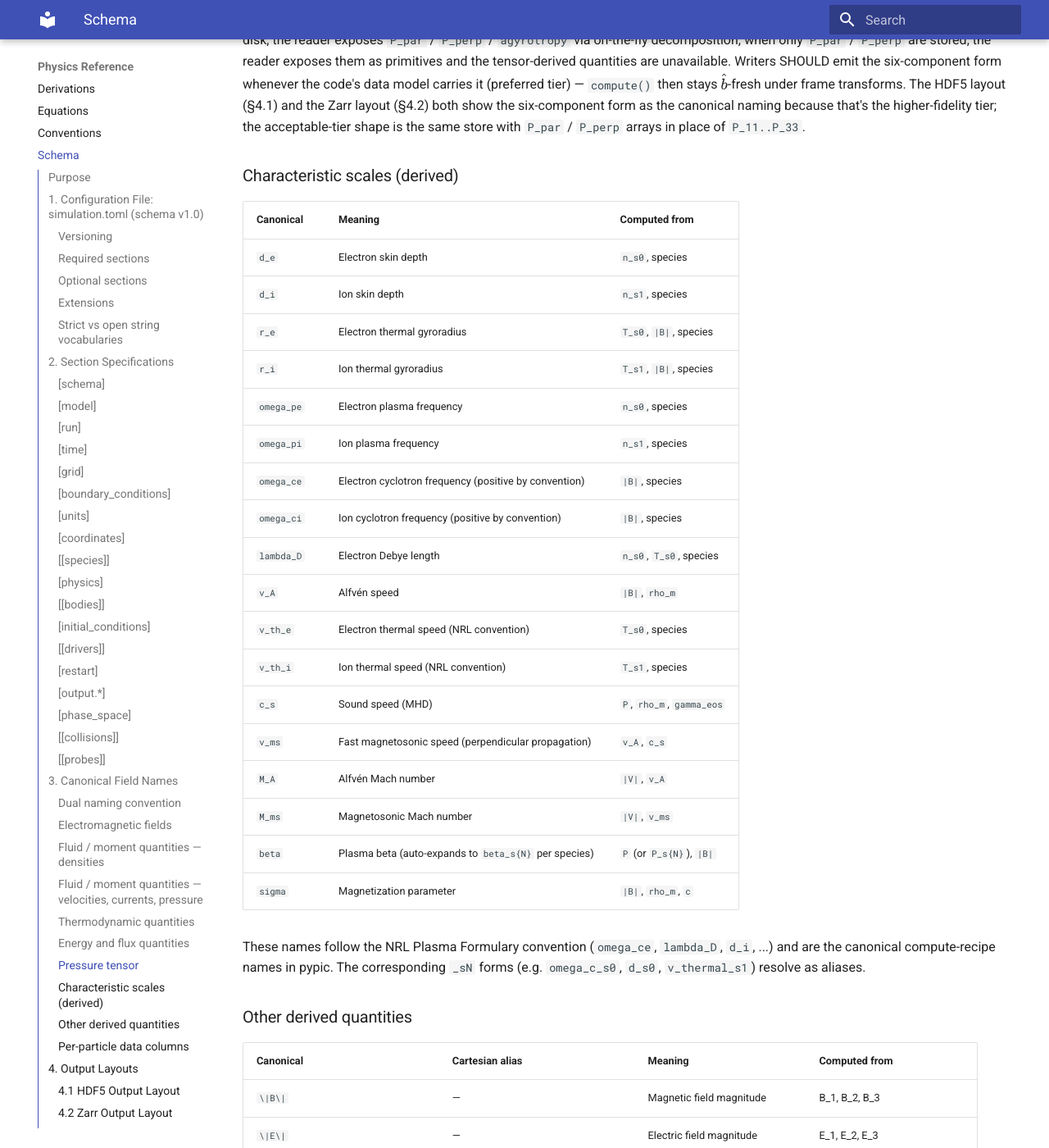
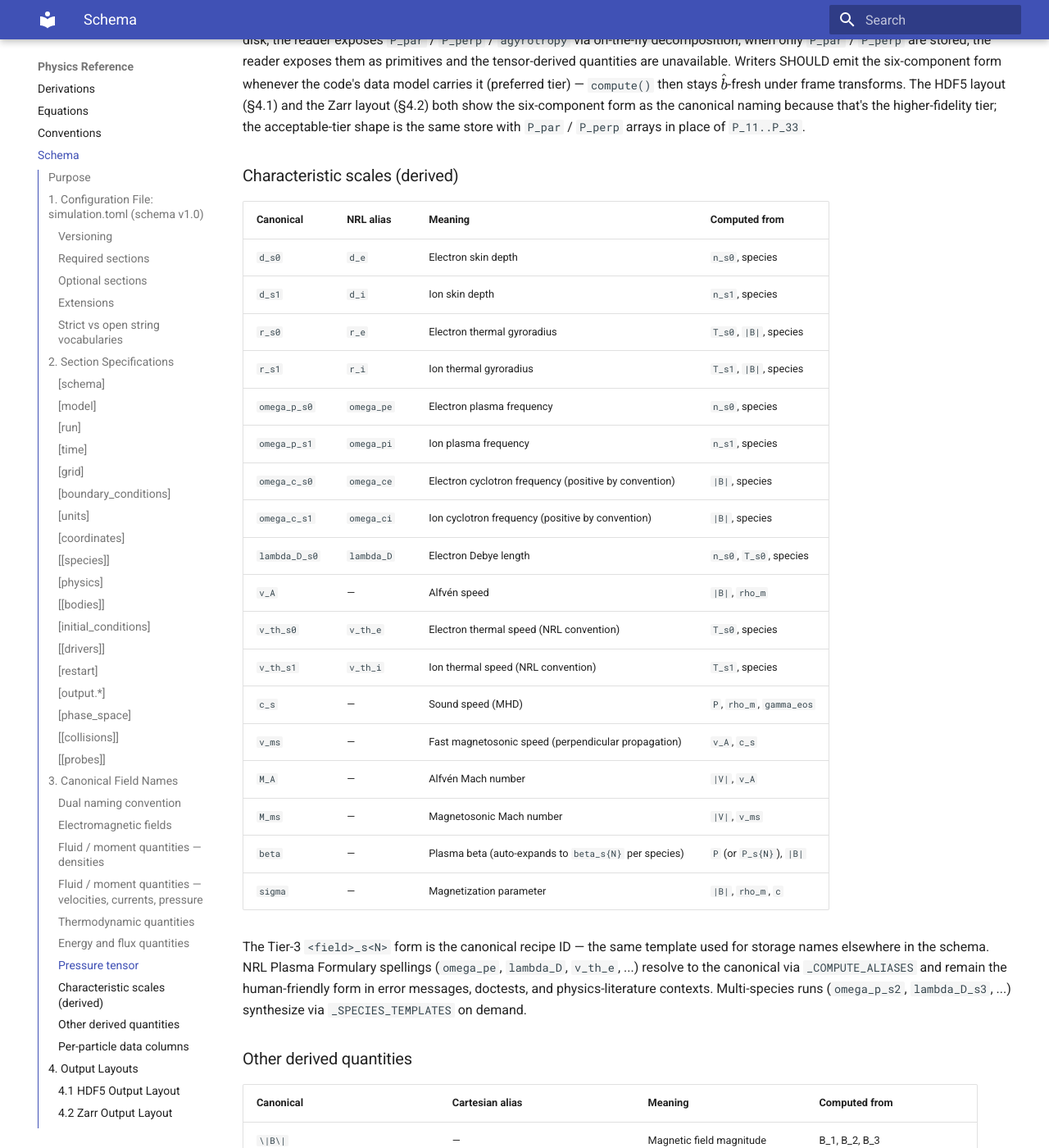
Before and after one commit to rusaitis/pypic, an MkDocs documentation site: the page built from docs/schema.md, in a window 1280 px wide and 1400 px high, scrolled down 22330 px. Shown: the whole window at 82% size. Built offline with MkDocs 1.6.1 and Material for MkDocs 9.7.7, drawn with Linux system fonts in a browser that asks for light colours.

Commit message:
refactor: derived names use Tier-3 _sN canonical, flip alias dir
Aligns derived/compute-only names with storage-name direction:
omega_pe/omega_ce/d_e/v_th_e/r_e/lambda_D become NRL Plasma
Formulary aliases pointing to canonical omega_p_s0/omega_c_s0/
d_s0/v_th_s0/r_s0/lambda_D_s0 (same template as storage names).
Eliminates the omega_pe-vs-v_th_e sibling mismatch and the
"derived is different" carve-out — one rule now covers every
per-species name. Multi-species runs continue to synthesize via
_SPECIES_TEMPLATES on demand.

Both spellings still resolve: compute("omega_pe") and
compute("omega_p_s0") return identical arrays.

Assisted-by: Claude Opus 4.7 (1M context)

```diff
--- a/docs/schema.md
+++ b/docs/schema.md
@@ -1167,31 +1167,34 @@ arrays in place of `P_11..P_33`.
 
 ### Characteristic scales (derived)
 
-| Canonical | Meaning | Computed from |
-|-----------|---------|---------------|
-| `d_e` | Electron skin depth | `n_s0`, species |
-| `d_i` | Ion skin depth | `n_s1`, species |
-| `r_e` | Electron thermal gyroradius | `T_s0`, `|B|`, species |
-| `r_i` | Ion thermal gyroradius | `T_s1`, `|B|`, species |
-| `omega_pe` | Electron plasma frequency | `n_s0`, species |
-| `omega_pi` | Ion plasma frequency | `n_s1`, species |
-| `omega_ce` | Electron cyclotron frequency (positive by convention) | `|B|`, species |
-| `omega_ci` | Ion cyclotron frequency (positive by convention) | `|B|`, species |
-| `lambda_D` | Electron Debye length | `n_s0`, `T_s0`, species |
-| `v_A` | Alfvén speed | `|B|`, `rho_m` |
-| `v_th_e` | Electron thermal speed (NRL convention) | `T_s0`, species |
-| `v_th_i` | Ion thermal speed (NRL convention) | `T_s1`, species |
-| `c_s` | Sound speed (MHD) | `P`, `rho_m`, `gamma_eos` |
-| `v_ms` | Fast magnetosonic speed (perpendicular propagation) | `v_A`, `c_s` |
-| `M_A` | Alfvén Mach number | `|V|`, `v_A` |
-| `M_ms` | Magnetosonic Mach number | `|V|`, `v_ms` |
-| `beta` | Plasma beta (auto-expands to `beta_s{N}` per species) | `P` (or `P_s{N}`), `|B|` |
-| `sigma` | Magnetization parameter | `|B|`, `rho_m`, `c` |
-
-These names follow the NRL Plasma Formulary convention (`omega_ce`,
-`lambda_D`, `d_i`, ...) and are the canonical compute-recipe names
-in pypic. The corresponding `_sN` forms (e.g. `omega_c_s0`,
-`d_s0`, `v_thermal_s1`) resolve as aliases.
+| Canonical | NRL alias | Meaning | Computed from |
+|-----------|-----------|---------|---------------|
+| `d_s0` | `d_e` | Electron skin depth | `n_s0`, species |
+| `d_s1` | `d_i` | Ion skin depth | `n_s1`, species |
+| `r_s0` | `r_e` | Electron thermal gyroradius | `T_s0`, `|B|`, species |
+| `r_s1` | `r_i` | Ion thermal gyroradius | `T_s1`, `|B|`, species |
+| `omega_p_s0` | `omega_pe` | Electron plasma frequency | `n_s0`, species |
+| `omega_p_s1` | `omega_pi` | Ion plasma frequency | `n_s1`, species |
+| `omega_c_s0` | `omega_ce` | Electron cyclotron frequency (positive by convention) | `|B|`, species |
+| `omega_c_s1` | `omega_ci` | Ion cyclotron frequency (positive by convention) | `|B|`, species |
+| `lambda_D_s0` | `lambda_D` | Electron Debye length | `n_s0`, `T_s0`, species |
+| `v_A` | — | Alfvén speed | `|B|`, `rho_m` |
+| `v_th_s0` | `v_th_e` | Electron thermal speed (NRL convention) | `T_s0`, species |
+| `v_th_s1` | `v_th_i` | Ion thermal speed (NRL convention) | `T_s1`, species |
+| `c_s` | — | Sound speed (MHD) | `P`, `rho_m`, `gamma_eos` |
+| `v_ms` | — | Fast magnetosonic speed (perpendicular propagation) | `v_A`, `c_s` |
+| `M_A` | — | Alfvén Mach number | `|V|`, `v_A` |
+| `M_ms` | — | Magnetosonic Mach number | `|V|`, `v_ms` |
+| `beta` | — | Plasma beta (auto-expands to `beta_s{N}` per species) | `P` (or `P_s{N}`), `|B|` |
+| `sigma` | — | Magnetization parameter | `|B|`, `rho_m`, `c` |
+
+The Tier-3 `<field>_s<N>` form is the canonical recipe ID — the same
+template used for storage names elsewhere in the schema. NRL Plasma
+Formulary spellings (`omega_pe`, `lambda_D`, `v_th_e`, ...) resolve
+to the canonical via `_COMPUTE_ALIASES` and remain the human-friendly
+form in error messages, doctests, and physics-literature contexts.
+Multi-species runs (`omega_p_s2`, `lambda_D_s3`, ...) synthesize via
+`_SPECIES_TEMPLATES` on demand.
 
 ### Other derived quantities
 
```
Also changed, not shown: docs/aliases.md (+19 -0 lines), docs/conventions.md (+3 -2 lines), docs/equations.md (+33 -22 lines), 3 other files.
